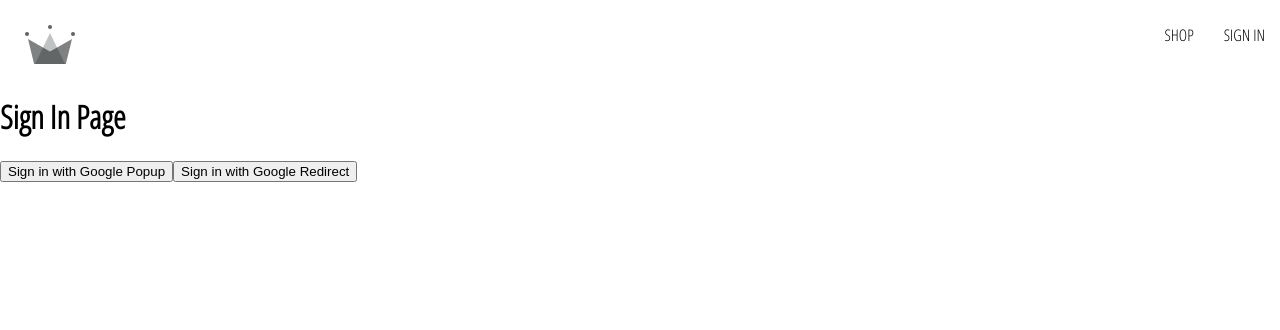
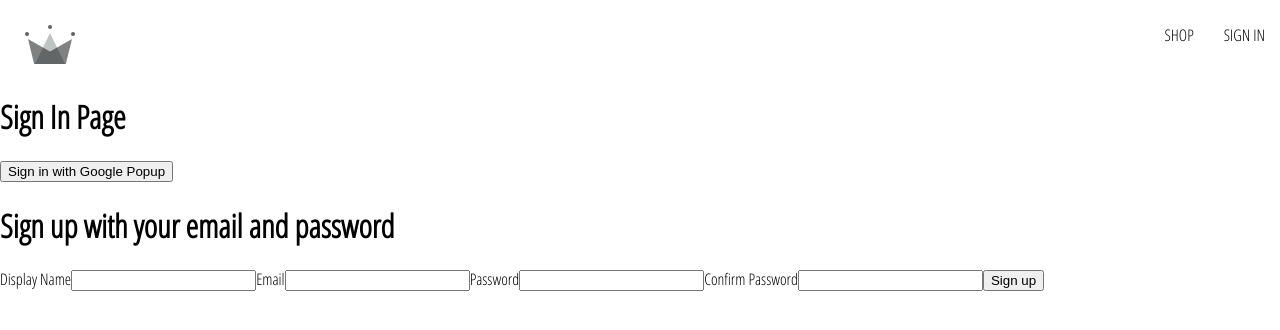
Before and after one commit to PrantoMollick/crown-clothing-react-app, a React (Create React App) app: page /sign-in in a window 1280 px wide. Shown: the top 330 px of the page. Built offline with nearby package versions, Linux system fonts and the light colour scheme.

Commit message:
signup form setup with make the each input field as control element with react

```diff
--- /dev/null
+++ b/src/components/sign-up/sign-up-form.component.jsx
@@ -0,0 +1,68 @@
+import React, { useState } from "react";
+
+const defaultFormFields = {
+  displayName: "",
+  email: "",
+  password: "",
+  confirmPassword: ""
+};
+
+const SignUpForm = () => {
+  const [formFields, setFormFields] = useState(defaultFormFields);
+
+  const { displayName, email, password, confirmPassword } = formFields;
+
+  console.log(formFields);
+
+  const handleChange = (e) => {
+    const { name, value } = e.target;
+    setFormFields({ ...formFields, [name]: value });
+  };
+
+  return (
+    <div>
+      <h1>Sign up with your email and password</h1>
+      <form onSubmit={() => {}}>
+        <label htmlFor="name">Display Name</label>
+        <input
+          type="text"
+          id="name"
+          onChange={handleChange}
+          name="displayName"
+          value={displayName}
+        />
+
+        <label htmlFor="email">Email</label>
+        <input
+          type="email"
+          id="email"
+          onChange={handleChange}
+          name="email"
+          value={email}
+        />
+
+        <label htmlFor="password">Password</label>
+        <input
+          type="password"
+          id="password"
+          onChange={handleChange}
+          name="password"
+          value={password}
+        />
+
+        <label htmlFor="confirmPassword">Confirm Password</label>
+        <input
+          type="password"
+          id="confirmPassword"
+          onChange={handleChange}
+          name="confirmPassword"
+          value={confirmPassword}
+        />
+
+        <button type="submit">Sign up</button>
+      </form>
+    </div>
+  );
+};
+
+export default SignUpForm;
--- a/src/routes/sign-in/sing-in.component.jsx
+++ b/src/routes/sign-in/sing-in.component.jsx
@@ -1,25 +1,10 @@
-import { useEffect } from "react";
-import { getRedirectResult } from "firebase/auth";
-
+import SignUpForm from "../../components/sign-up/sign-up-form.component";
 import {
-  auth,
   signInWithGooglePopup,
-  createUserDocumentFromAuth,
-  signInWithGoogleRedirect
+  createUserDocumentFromAuth
 } from "../../utils/firebase/firebase.utils";
 
 const Signin = () => {
-  useEffect(() => {
-    async function getRedirectResultGoogle() {
-      const res = await getRedirectResult(auth);
-      if (res) {
-        const userDocRef = await createUserDocumentFromAuth(res.user);
-      }
-    }
-
-    getRedirectResultGoogle();
-  }, []);
-
   const logGoogleUser = async () => {
     const { user } = await signInWithGooglePopup();
     const userDocRef = await createUserDocumentFromAuth(user);
@@ -29,9 +14,7 @@
     <div>
       <h1>Sign In Page</h1>
       <button onClick={logGoogleUser}>Sign in with Google Popup</button>
-      <button onClick={signInWithGoogleRedirect}>
-        Sign in with Google Redirect
-      </button>
+      <SignUpForm />
     </div>
   );
 };
```
